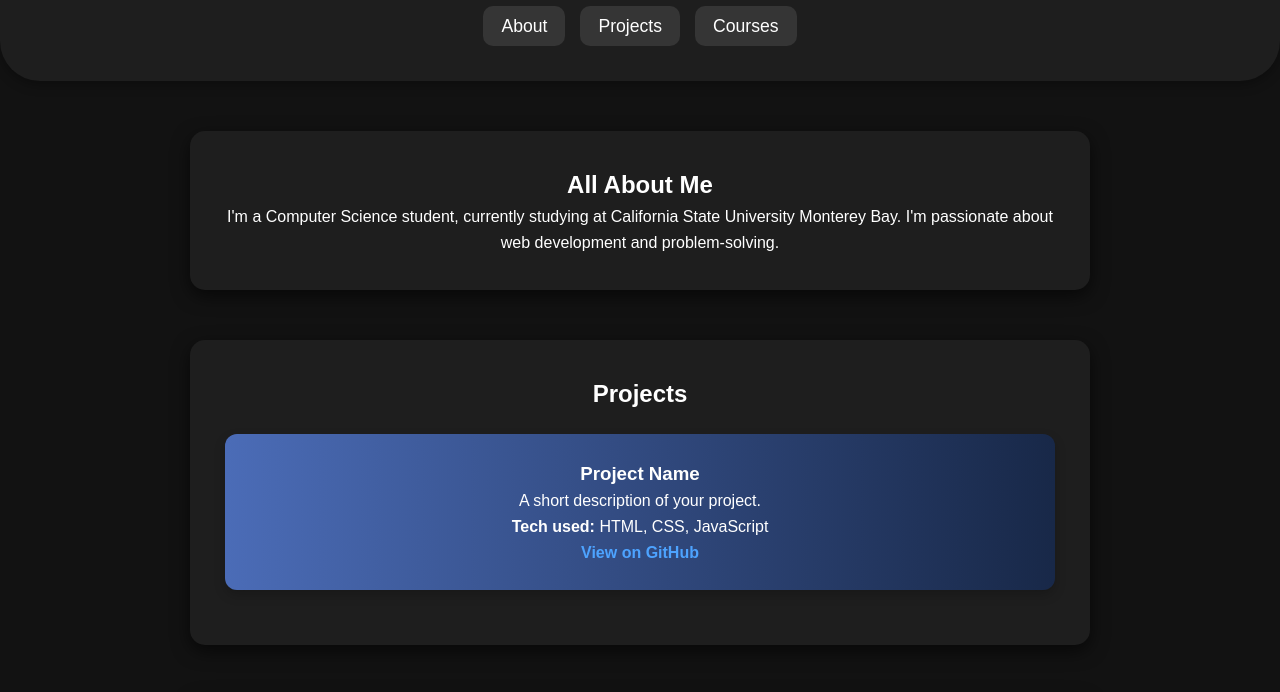
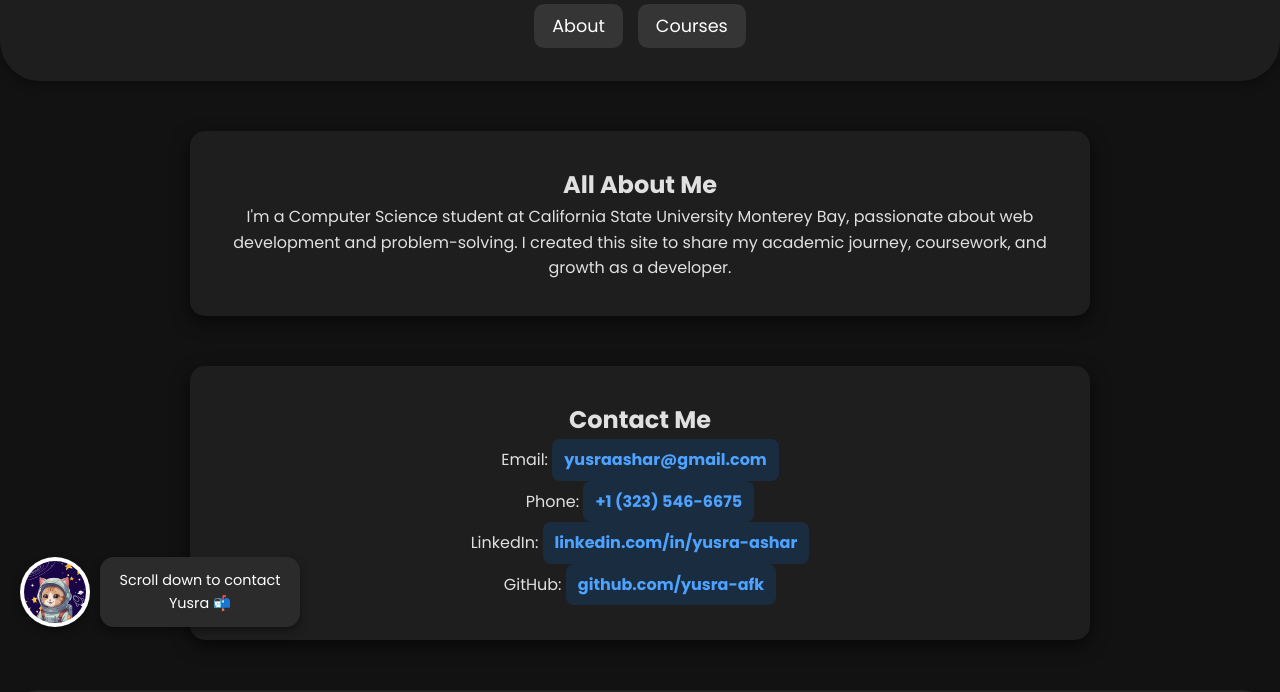
Before and after one commit to yusra-afk/Portfolio, a plain HTML site: page index.html in a window 1280 px wide. Shown: the part 150-842 px from the top of the page. Drawn offline with Linux system fonts and the light colour scheme.

Commit message:
added yusha

```diff
--- a/css/styles.css
+++ b/css/styles.css
@@ -1,4 +1,7 @@
-/* Reset default styles */
+/* Google Font */
+@import url('https://fonts.googleapis.com/css2?family=Poppins:wght@300;400;500;600;700&display=swap');
+
+/* Reset & Global Styles */
 * {
   margin: 0;
   padding: 0;
@@ -6,18 +9,15 @@
   font-family: 'Poppins', sans-serif;
 }
 
-/* Import Google Font */
-@import url('https://fonts.googleapis.com/css2?family=Poppins:wght@300;400;500;600;700&display=swap');
-
-/* Apply a smooth background and text color */
 body {
-    background-color: #121212; /* Dark mode background */
+  background-color: #121212;
   color: #e0e0e0;
   text-align: center;
   line-height: 1.6;
+  transition: background 0.3s, color 0.3s;
 }
 
-/* Header Styling */
+/* Header */
 header {
   background: #1E1E1E;
   color: white;
@@ -38,14 +38,13 @@ header p {
   opacity: 0.85;
 }
 
-/* Navbar */
+/* Navigation */
 nav {
   margin-top: 15px;
 }
 
 nav ul {
   list-style: none;
-    padding: 0;
   display: flex;
   justify-content: center;
   flex-wrap: wrap;
@@ -71,12 +70,8 @@ nav ul li a:hover {
   transform: scale(1.1);
 }
 
-/* Dropdown Menu Styling */
-nav ul li.dropdown {
-    position: relative;
-}
-
-nav ul li .dropdown-content {
+/* Dropdown Menu */
+nav ul li.dropdown .dropdown-content {
   display: none;
   position: absolute;
   top: 100%;
@@ -92,13 +87,12 @@ nav ul li .dropdown-content {
 
 nav ul li .dropdown-content a {
   display: block;
+  padding: 10px 20px;
   color: #d1d1d1;
-    padding: 10px 20px;
+  font-size: 1em;
   text-align: left;
-    text-decoration: none;
-    font-size: 1em;
+  white-space: nowrap;
   transition: background 0.3s, color 0.3s;
-    white-space: nowrap;
 }
 
 nav ul li .dropdown-content a:hover {
@@ -106,21 +100,19 @@ nav ul li .dropdown-content a:hover {
   color: white;
 }
 
-/* Show dropdown on hover */
 nav ul li.dropdown:hover .dropdown-content {
   display: flex;
 }
 
-/* Section Styling */
+/* Sections */
 section {
   margin: 50px auto;
   padding: 35px;
-    background: #1E1E1E;
-    color: white;
+  background: #1e1e1e;
   border-radius: 15px;
   box-shadow: 0 6px 18px rgba(0, 0, 0, 0.6);
+  max-width: 900px;
   transition: all 0.3s ease-in-out;
-    max-width: 900px;
 }
 
 section:hover {
@@ -128,38 +120,9 @@ section:hover {
   box-shadow: 0 8px 25px rgba(0, 0, 0, 0.8);
 }
 
-/* Project Section */
-.project {
-    color: white;
-    padding: 25px;
-    background: linear-gradient(to right, #4b6cb7, #182848);
-    backdrop-filter: blur(10px);
-    border-radius: 12px;
-    margin: 20px 0;
-    box-shadow: 0 5px 12px rgba(0, 0, 0, 0.2);
-    transition: transform 0.3s ease-in-out, box-shadow 0.3s;
-}
-
-.project:hover {
-    transform: translateY(-6px);
-    box-shadow: 0 8px 20px rgba(0, 0, 0, 0.3);
-}
-
-.project a {
-    color: #4da3ff;
-    font-weight: bold;
-    text-decoration: none;
-    transition: color 0.3s ease-in-out;
-}
-
-.project a:hover {
-    color: #1E90FF;
-    text-decoration: underline;
-}
-
 /* Contact Links */
 #contact a {
-    color: #007bff;
+  color: #4da3ff;
   text-decoration: none;
   font-weight: bold;
   display: inline-block;
@@ -171,7 +134,7 @@ section:hover {
 
 #contact a:hover {
   background: #007bff;
-    color: #fff;
+  color: white;
   transform: scale(1.05);
 }
 
@@ -186,7 +149,7 @@ footer {
   font-size: 0.9em;
 }
 
-/* Dark Mode Toggle Button */
+/* Dark Mode Toggle */
 #dark-mode-toggle {
   position: absolute;
   top: 20px;
@@ -198,7 +161,7 @@ footer {
   border-radius: 5px;
   background: rgba(255, 255, 255, 0.2);
   color: white;
-    transition: background 0.3s ease-in-out, transform 0.3s;
+  transition: background 0.3s, transform 0.3s;
 }
 
 #dark-mode-toggle:hover {
@@ -206,9 +169,9 @@ footer {
   transform: scale(1.05);
 }
 
-/* Light Mode Styles */
+/* Light Mode */
 body.light-mode {
-    background-color: #f5f5f5;
+  background: #f5f5f5;
   color: #121212;
 }
 
@@ -232,11 +195,6 @@ body.light-mode section {
   box-shadow: 0 6px 12px rgba(0, 0, 0, 0.1);
 }
 
-body.light-mode .project {
-    background: linear-gradient(to right, #dbeafe, #93c5fd);
-    color: #000;
-}
-
 body.light-mode footer {
   background: #ddd;
   color: #000;
@@ -251,7 +209,43 @@ body.light-mode #dark-mode-toggle:hover {
   background: rgba(0, 0, 0, 0.4);
 }
 
-/* Mobile Responsiveness */
+/* Cat Guide Assistant */
+#cat-guide {
+  position: fixed;
+  bottom: 20px;
+  left: 20px;
+  display: flex;
+  align-items: center;
+  gap: 10px;
+  z-index: 999;
+  animation: float 4s ease-in-out infinite;
+}
+
+.astro-cat {
+  width: 70px;
+  height: auto;
+  border-radius: 50%;
+  background: white;
+  padding: 4px;
+  box-shadow: 0 4px 10px rgba(0,0,0,0.3);
+}
+
+.cat-bubble {
+  background-color: #2b2b2b;
+  color: white;
+  padding: 12px 16px;
+  border-radius: 14px;
+  font-size: 0.9rem;
+  max-width: 200px;
+  box-shadow: 0 4px 10px rgba(0, 0, 0, 0.4);
+}
+
+@keyframes float {
+  0%, 100% { transform: translateY(0); }
+  50% { transform: translateY(-6px); }
+}
+
+/* Mobile */
 @media (max-width: 768px) {
   nav ul {
     flex-direction: column;
@@ -268,11 +262,6 @@ body.light-mode #dark-mode-toggle:hover {
     padding: 12px 16px;
   }
 
-    .project {
-        max-width: 95%;
-        padding: 20px;
-    }
-
   #contact a {
     font-size: 1em;
     padding: 10px;
@@ -283,4 +272,16 @@ body.light-mode #dark-mode-toggle:hover {
     font-size: 0.85em;
     padding: 15px;
   }
+
+  #cat-guide {
+    bottom: 10px;
+    left: 10px;
+    flex-direction: column;
+    align-items: flex-start;
   }
+
+  .cat-bubble {
+    font-size: 0.8rem;
+    padding: 10px 12px;
+  }
+}
--- a/index.html
+++ b/index.html
@@ -16,7 +16,6 @@
     <nav>
       <ul>
         <li><a href="#about">About</a></li>
-        <li><a href="#projects">Projects</a></li>
         <li class="dropdown">
           <a href="#">Courses</a>
           <ul class="dropdown-content">
@@ -37,27 +36,29 @@
   <main>
     <section id="about">
       <h2>All About Me</h2>
-      <p>I'm a Computer Science student, currently studying at California State University Monterey Bay. I'm passionate about web development and problem-solving.</p>
-    </section>
-
-    <section id="projects">
-      <h2>Projects</h2>
-      <div class="project">
-        <h3>Project Name</h3>
-        <p>A short description of your project.</p>
-        <p><strong>Tech used:</strong> HTML, CSS, JavaScript</p>
-        <a href="https://github.com/yusra-afk">View on GitHub</a>
-      </div>
+      <p>
+        I'm a Computer Science student at California State University Monterey Bay,
+        passionate about web development and problem-solving. I created this site to share my academic journey,
+        coursework, and growth as a developer.
+      </p>
     </section>
 
     <section id="contact">
       <h2>Contact Me</h2>
       <p>Email: <a href="mailto:yusraashar@gmail.com">yusraashar@gmail.com</a></p>
       <p>Phone: <a href="tel:+13235466675">+1 (323) 546-6675</a></p>
-      <p>LinkedIn: <a href="https://www.linkedin.com/in/yusra-ashar-/-">https://www.linkedin.com/in/yusra-ashar-/-</a></p>
-      <p>GitHub: <a href="https://github.com/yusra-afk">https://github.com/yusra-afk</a></p>
+      <p>LinkedIn: <a href="https://www.linkedin.com/in/yusra-ashar-/-">linkedin.com/in/yusra-ashar</a></p>
+      <p>GitHub: <a href="https://github.com/yusra-afk">github.com/yusra-afk</a></p>
     </section>
   </main>
+
+  <div id="cat-guide">
+    <img src="images/space_cat.png" alt="Yusha the Astronaut Cat" class="astro-cat" />
+    <div class="cat-bubble">
+      Hi! I’m Yusha 🐾<br>
+      Let me help you explore!
+    </div>
+  </div>
 
   <footer>
     <p>&copy; 2025 Yusra Ashar. All Rights Reserved.</p>
--- a/script.js
+++ b/script.js
@@ -1,5 +1,5 @@
 document.addEventListener("DOMContentLoaded", function () {
-    // Smooth Scrolling
+    // === Smooth Scrolling ===
     document.querySelectorAll('nav ul li a').forEach(anchor => {
       anchor.addEventListener('click', function (e) {
         const href = this.getAttribute('href');
@@ -17,23 +17,39 @@ document.addEventListener("DOMContentLoaded", function () {
       });
     });
 
-    // Dark Mode Toggle
+    // === Dark Mode Toggle ===
     const toggleButton = document.getElementById("dark-mode-toggle");
     const body = document.body;
 
-    if (localStorage.getItem("theme") === "light") {
+    // Load saved theme
+    const savedTheme = localStorage.getItem("theme");
+    if (savedTheme === "light") {
       body.classList.add("light-mode");
-        toggleButton.textContent = "🌞 Toggle Dark Mode";
+      toggleButton.textContent = "🌞 Light Mode";
+    } else {
+      toggleButton.textContent = "🌙 Dark Mode";
     }
 
     toggleButton.addEventListener("click", function () {
       body.classList.toggle("light-mode");
-        if (body.classList.contains("light-mode")) {
-            toggleButton.textContent = "🌞 Toggle Dark Mode";
-            localStorage.setItem("theme", "light");
-        } else {
-            toggleButton.textContent = "🌙 Toggle Light Mode";
-            localStorage.setItem("theme", "dark");
+      const isLight = body.classList.contains("light-mode");
+      toggleButton.textContent = isLight ? "🌞 Light Mode" : "🌙 Dark Mode";
+      localStorage.setItem("theme", isLight ? "light" : "dark");
+    });
+
+    // === Yusha's Rotating Messages ===
+    const catBubble = document.querySelector('.cat-bubble');
+    if (catBubble) {
+      const messages = [
+        "Click 'Courses' to explore my CS journey! 💻",
+        "Scroll down to contact Yusra 📬",
+        "Built with love and curiosity 🐾",
+      ];
+
+      let currentIndex = 0;
+      setInterval(() => {
+        currentIndex = (currentIndex + 1) % messages.length;
+        catBubble.textContent = messages[currentIndex];
+      }, 5000);
     }
   });
-});
```
Also changed, not shown: header.html (added, +18 -0 lines), images/cat.png (added), images/logo.jpg (added), images/space_cat.png (added). Lines whose indentation alone changed are shown as unchanged.
